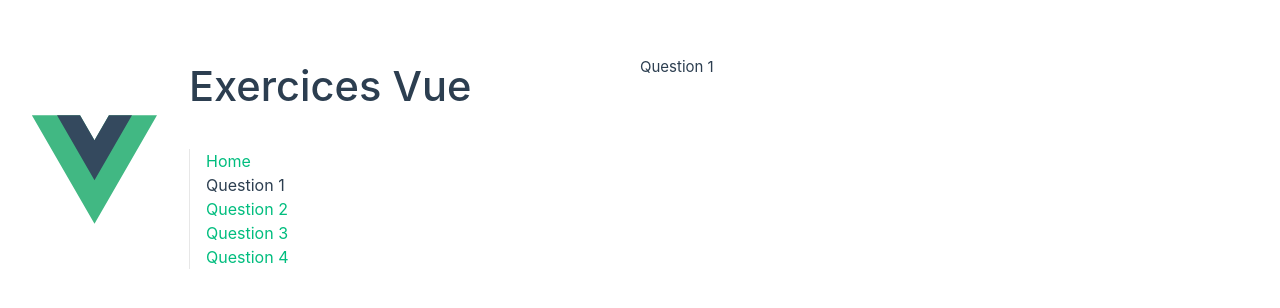
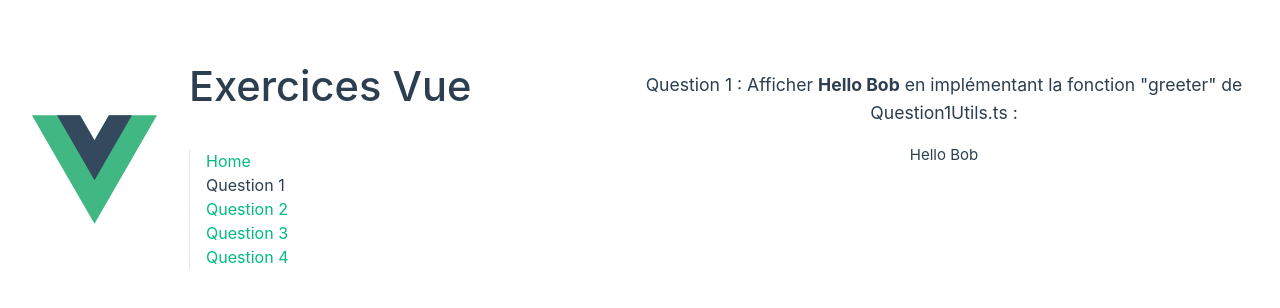
Before and after one commit to troyere/vue-exercices, a Vue app: page /question/1 in a window 1280 px wide. Shown: the part 230-538 px from the top of the page. Built offline with nearby package versions, Linux system fonts and the light colour scheme.

Commit message:
feat: question 1

```diff
--- a/src/assets/base.css
+++ b/src/assets/base.css
@@ -56,7 +56,6 @@
   box-sizing: border-box;
   margin: 0;
   position: relative;
-  font-weight: normal;
 }
 
 body {
--- a/src/components/DefaultMain.vue
+++ b/src/components/DefaultMain.vue
@@ -6,7 +6,30 @@ defineProps<{
 
 <template>
   <main class="default-main">
-    <slot name="heading">{{ title }}</slot>
-    <slot></slot>
+    <p class="default-main__title">
+      <slot name="title">{{ title }}</slot>
+    </p>
+
+    <div class="default-main__content">
+      <slot></slot>
+    </div>
   </main>
 </template>
+
+<style lang="scss" scoped>
+.default-main {
+  $medium-breakpoint: 1024px;
+
+  margin-top: 1rem;
+
+  &__title {
+    font-size: 1.1rem;
+    text-align: center;
+  }
+
+  &__title + &__content {
+    margin-top: 1rem;
+    text-align: center;
+  }
+}
+</style>
--- /dev/null
+++ b/src/components/Question1/Question1Hello.vue
@@ -0,0 +1,16 @@
+<script setup lang="ts">
+import { computed } from 'vue';
+import { greeter } from './Question1Utils';
+
+const props = defineProps<{
+  name: string;
+}>();
+
+const greeting = computed<string>(() => {
+  return greeter('Hello')(props.name);
+});
+</script>
+
+<template>
+  <p>{{ greeting }}</p>
+</template>
--- /dev/null
+++ b/src/components/Question1/Question1Utils.ts
@@ -0,0 +1,5 @@
+export function greeter(greeting: string): (name: string) => string {
+  return (name: string): string => {
+    return `${greeting} ${name}`;
+  };
+}
--- a/src/views/Question1View.vue
+++ b/src/views/Question1View.vue
@@ -1,7 +1,18 @@
 <script setup lang="ts">
 import DefaultMain from '../components/DefaultMain.vue';
+import Question1Hello from '../components/Question1/Question1Hello.vue';
+
+const name = 'Bob';
 </script>
 
 <template>
-  <DefaultMain title="Question 1"></DefaultMain>
+  <DefaultMain title="Question 1">
+    <template #title>
+      Question 1 : Afficher <strong>Hello {{ name }}</strong> en implémentant la fonction "greeter" de Question1Utils.ts :
+    </template>
+
+    <template #default>
+      <Question1Hello :name="name" />
+    </template>
+  </DefaultMain>
 </template>
```
